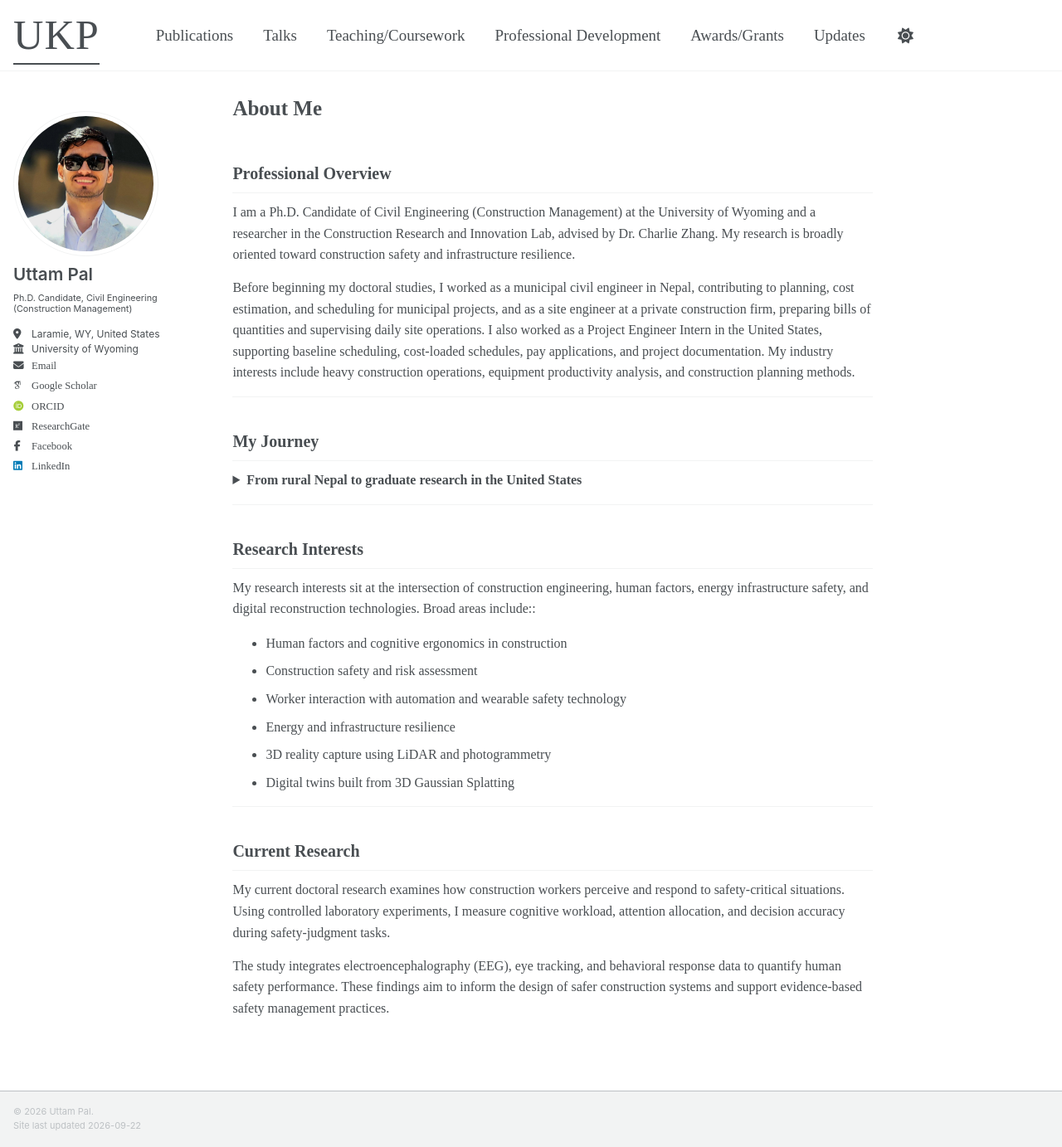
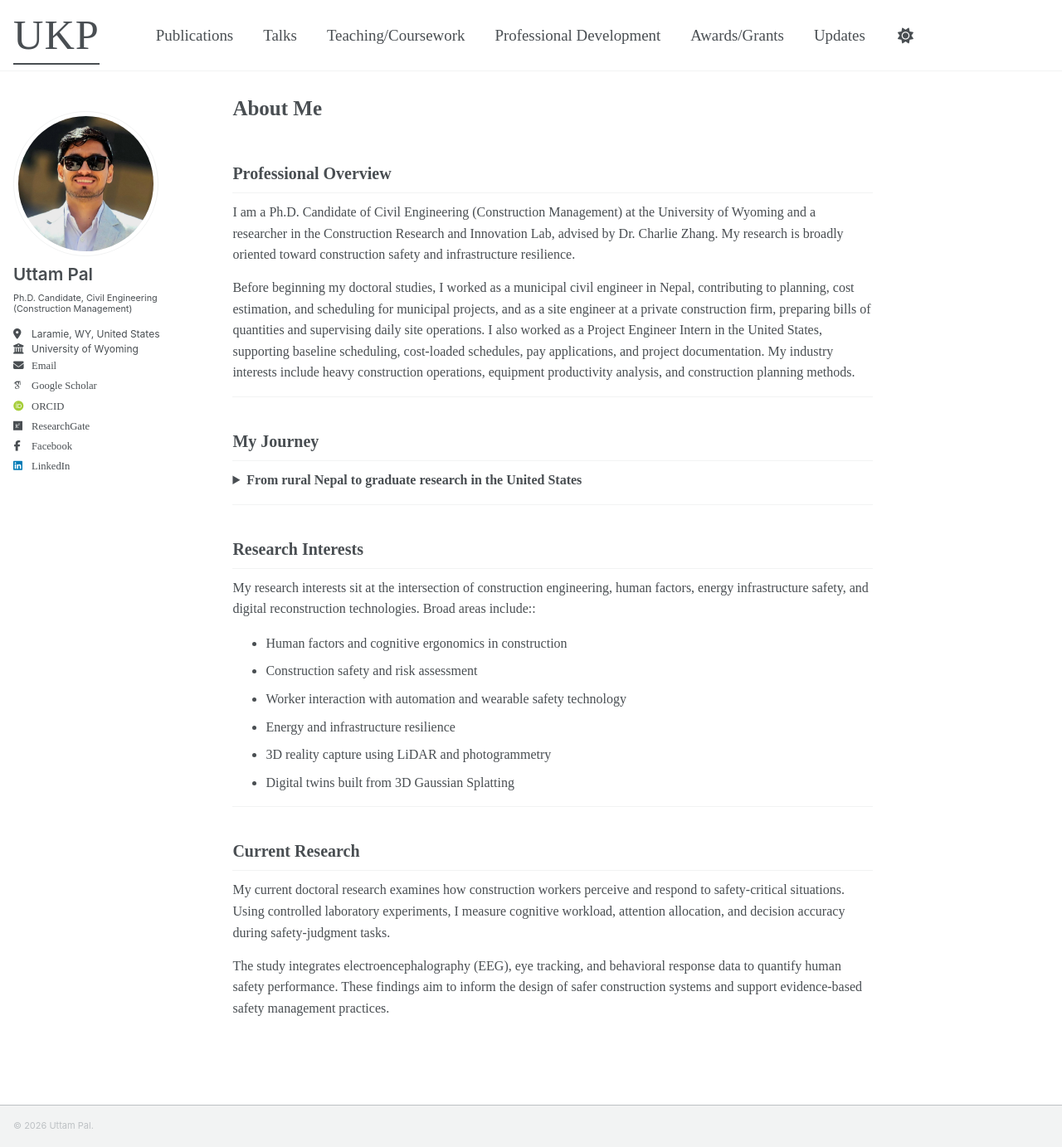
Before and after one commit to pal-uttam/pal-uttam.github.io, a Jekyll site: the page built from _pages/about.md, in a window 1280 px wide and 1383 px high. Shown: the whole window at 83% size. Built offline with Jekyll 4.4.1, drawn with Linux system fonts in a browser that asks for light colours; some web fonts are replaced; a script bundle is joined from its source files by our own code; library files that are not in the unit come from our copies.

Commit message:
What I changed

```diff
--- a/_includes/footer.html
+++ b/_includes/footer.html
@@ -2,6 +2,5 @@
 {% include base_path %}
 
 <div class="page__footer-copyright">
-  &copy; {{ site.time | date: '%Y' }} {{ site.name | default: site.title }}.<br />
-  Site last updated {{ "now" | date: '%Y-%m-%d' }}
+  &copy; {{ site.time | date: '%Y' }} {{ site.name | default: site.title }}.
 </div>
```
